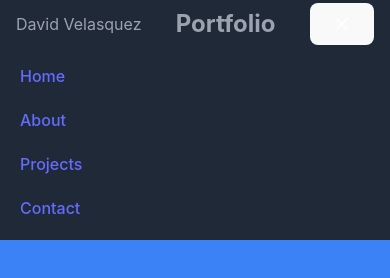
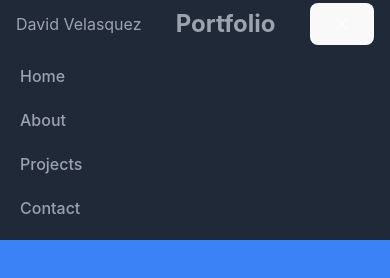
Before and after one commit to davidxv15/Portfolio-2, a React (Vite) app: page / in a window 390 px wide. Both pictures are taken after a click on the button 341 px from the left and 24 px from the top of the page. Shown: the top 278 px of the page. Built offline with nearby package versions, Linux system fonts and the light colour scheme.

Commit message:
Navbar: mobile: text-gray-400

```diff
--- a/src/components/Navbar.tsx
+++ b/src/components/Navbar.tsx
@@ -70,25 +70,25 @@ const Navbar: React.FC = () => {
         <div className="md:hidden px-2 pt-2 pb-3 space-y-1 sm:px-3">
           <a
             href="#home"
-            className="block px-3 py-2 rounded-md text-base font-medium hover:bg-gray-700"
+            className="text-gray-400 block px-3 py-2 rounded-md text-base font-medium hover:bg-gray-700"
           >
             Home
           </a>
           <a
             href="#about"
-            className="block px-3 py-2 rounded-md text-base font-medium hover:bg-gray-700"
+            className="text-gray-400 block px-3 py-2 rounded-md text-base font-medium hover:bg-gray-700"
           >
             About
           </a>
           <a
             href="#projects"
-            className="block px-3 py-2 rounded-md text-base font-medium hover:bg-gray-700"
+            className="text-gray-400 block px-3 py-2 rounded-md text-base font-medium hover:bg-gray-700"
           >
             Projects
           </a>
           <a
             href="#contact"
-            className="block px-3 py-2 rounded-md text-base font-medium hover:bg-gray-700"
+            className="text-gray-400 block px-3 py-2 rounded-md text-base font-medium hover:bg-gray-700"
           >
             Contact
           </a>
```
